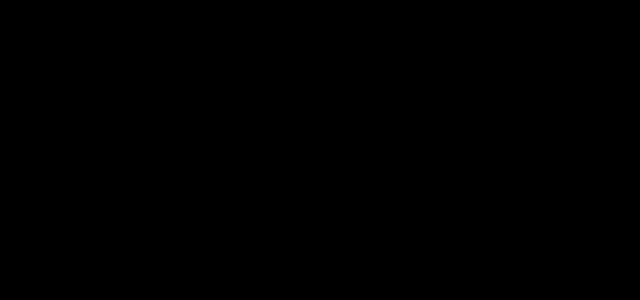
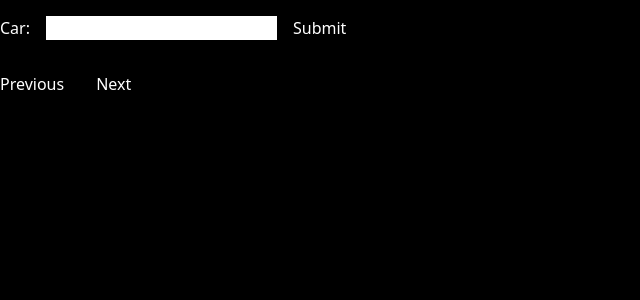
Before and after one commit to AliMacky/TSA-2023-WebMaster, a React (Vite) app in the folder frontend/: page /calc in a window 1280 px wide. Before the commit this address had no page. Shown: the top 300 px of the page, without its empty margins (0-640 px from the left). Built offline with nearby package versions, Linux system fonts and the light colour scheme.

Commit message:
added a calc route to test form input for calculator
Works like a slideshow of questions and  data is stored in a hashmap or something

```diff
--- a/frontend/src/App.jsx
+++ b/frontend/src/App.jsx
@@ -7,6 +7,8 @@
 import Trash from "./pages/Trash.jsx";
 import About from "./pages/About.jsx";
 import Kitchen from "./pages/Kitchen.jsx";
+import Calc from "./pages/Calc.jsx";
+
 import Calculator from "./pages/Calculator.jsx";
 
 const App = () => {
@@ -18,7 +20,8 @@
             <Route path="/garage" element={<Garage />} />
             <Route path="/trash" element={<Trash />} />
             <Route path="/about" element={<About />} />
-            <Route path="kitchen" element={<Kitchen />} />
+            <Route path="/kitchen" element={<Kitchen />} />
+            <Route path="/calc" element={<Calc />} />
             <Route path="/calculator" element={<Calculator />} />
         </Routes>
     );
--- /dev/null
+++ b/frontend/src/pages/Calc.jsx
@@ -0,0 +1,72 @@
+import React, { useEffect, useState } from "react";
+
+const Slideshow = () => {
+	const [currentForm, setCurrentForm] = useState(1); // Track which form is currently displayed
+	const [formName, setFormName] = useState("");
+	const [formData, setFormData] = useState({ 1: "", 2: "", 3: "" }); // Store form data
+
+	const handleFormSubmit = (data) => {
+		data.preventDefault();
+		data.stopPropagation();
+		setFormData((prevData) => ({ ...prevData, ...data }));
+		console.log(formData);
+		nextForm();
+	};
+	const handleChange = (e) => {
+		const { name, value } = e.target;
+		setFormData((prevData) => ({ ...prevData, [name]: value }));
+		console.log(formData.currentForm);
+	};
+	const nextForm = () => {
+		setCurrentForm((currentForm) => (currentForm < 3 ? currentForm + 1 : 1));
+	};
+
+	const prevForm = () => {
+		setCurrentForm((currentForm) => (currentForm > 1 ? currentForm - 1 : 3));
+	};
+	useEffect(() => {
+        switch (currentForm) {
+            case 1:
+                setFormName("Car");
+                break;
+            case 2:
+                setFormName("Mileage");
+                break;
+            case 3:
+                setFormName("Miles Per Month");
+                break;
+            default:
+                setFormName("FirstForm");
+        }
+	}, [currentForm]);
+	let formComponent;
+
+
+	return (
+		<>
+			<form onSubmit={handleFormSubmit}>
+				<label className="text-white">
+				    {formName}:
+					<input
+						className="text-black ml-4"
+						type="text"
+						name={currentForm}
+						value={formData[currentForm]}
+						onChange={handleChange}
+					/>
+				</label>
+				<button className="text-white p-4" type="submit">
+					Submit
+				</button>
+			</form>
+			<button className="text-white p-4 pl-0" onClick={prevForm}>
+				Previous
+			</button>
+			<button className="text-white p-4" onClick={nextForm}>
+				Next
+			</button>
+		</>
+	);
+};
+
+export default Slideshow;
```
